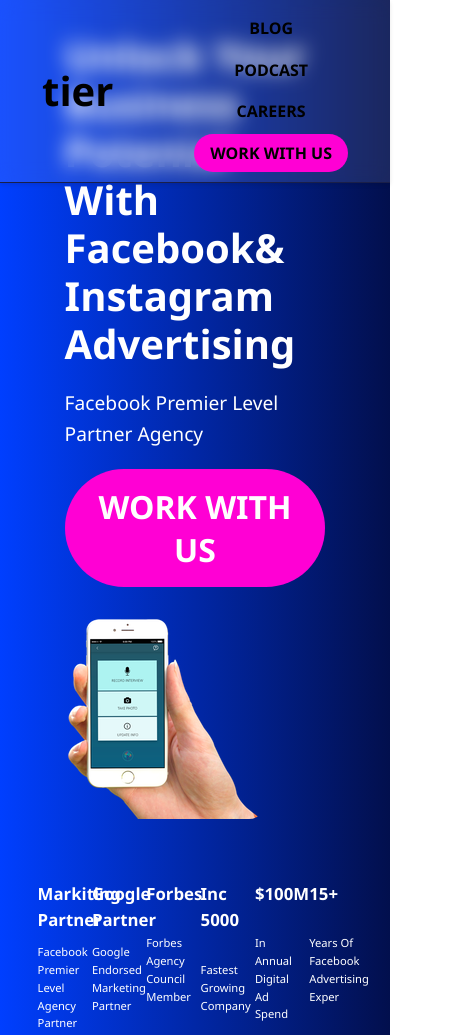
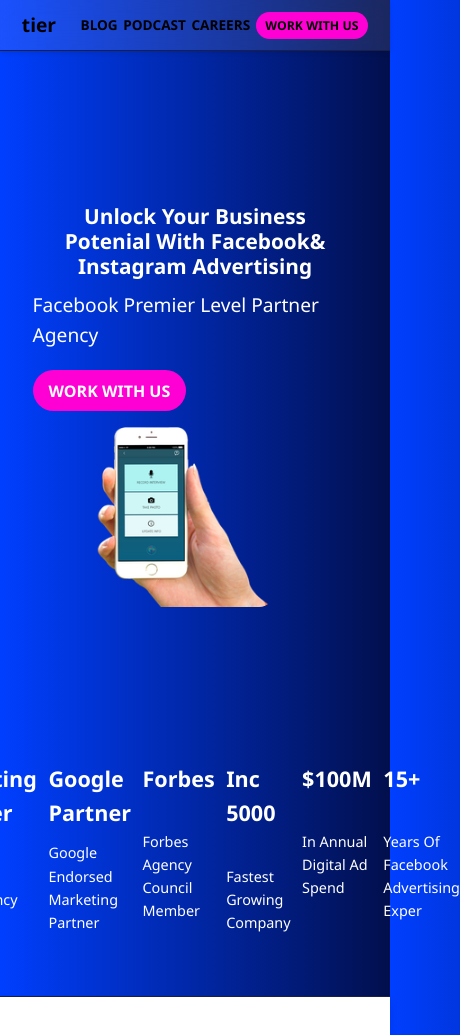
Before and after one commit to Medokhder/landing-page, a plain HTML site: page index.html in a window 390 px wide. Shown: the top 1035 px of the page, 460 px wide, since content can reach past the window. Drawn offline with Linux system fonts and the light colour scheme.

Commit message:
edit with style phone

```diff
--- a/style.css
+++ b/style.css
@@ -4,13 +4,19 @@
   padding: 0;
   font-family: "Segoe UI", Tahoma, Geneva, Verdana, sans-serif;
 }
+
 body {
   line-height: 1.6;
   background: linear-gradient(to right, #003fff, #020f4d);
+  padding-top: 5em; /* space for the fixed header; small enough for desktop, adjustable */
 }
+
 header {
   z-index: 1000;
   position: fixed;
+  top: 0;
+  left: 0;
+  right: 0;
   background-color: #f8f9fa;
   padding: 1em 0;
   text-align: center;
@@ -25,6 +31,7 @@
   width: 100%;
   backdrop-filter: blur(10px);
 }
+
 header h1 {
   margin: 0;
   color: #f5f4f4;
@@ -32,6 +39,7 @@
   font-weight: bold;
   cursor: pointer;
 }
+
 header nav ul {
   list-style: none;
   display: flex;
@@ -40,31 +48,38 @@
   margin: 0;
   padding: 0;
 }
+
 header nav ul li {
   margin: 0;
   transition: transform 0.3s;
 }
+
 header nav ul li:hover {
   transform: translateY(-5px);
 }
+
 header nav ul li:hover a {
   color: aqua;
 }
+
 #title a {
   text-decoration: none;
   color: black;
 }
+
 header nav ul li a {
   text-decoration: none;
   color: black;
   font-weight: bold;
   transition: color 0.3s;
 }
+
 #bt {
   background-color: #ff00d4;
   padding: 0.5em 1em;
   border-radius: 2em;
 }
+
 main {
   display: flex;
   justify-content: center;
@@ -73,6 +88,7 @@
   padding: 2em;
   min-height: 80vh;
 }
+
 main #one {
   display: flex;
   justify-content: space-between;
@@ -81,25 +97,30 @@
   gap: 2em;
   flex-wrap: wrap;
 }
+
 main #one div h2 {
   font-size: 2.5em;
   margin-bottom: 0.5em;
   line-height: 1.2;
   font-weight: bold;
 }
+
 main #one div p {
   font-size: 1.2em;
   margin-bottom: 1em;
 }
+
 main #one div img {
   max-width: 100%;
   height: auto;
   border-radius: 1em;
   transition: transform 0.3s;
 }
+
 main #one div img:hover {
   transform: scale(1.05);
 }
+
 button {
   background-color: #ff00d4;
   padding: 0.5em 1em;
@@ -111,6 +132,7 @@
   font-size: 2em;
   transition: background-color 0.5s, transform 0.5s;
 }
+
 button:hover {
   background-color: #e600c2;
   transform: translateY(-5px);
@@ -120,10 +142,12 @@
 button:active {
   transform: translateY(0);
 }
+
 button:focus {
   outline: none;
   box-shadow: 0 0 0 3px rgba(255, 0, 212, 0.5);
 }
+
 #two {
   padding: 2em;
   display: flex;
@@ -133,24 +157,29 @@
   gap: 1em;
   color: white;
 }
+
 #two div {
   padding: auto;
   width: 12.5%;
   transition: transform 0.3s;
 }
+
 #two div:hover {
   transform: scale(1.08);
 }
+
 #two div h1 {
   font-size: 1.5em;
   margin-bottom: 0.5em;
   font-weight: bold;
 }
+
 #two div p {
   display: flex;
   align-items: end;
   padding-bottom: 0;
 }
+
 #three {
   margin-top: 3em;
   border-bottom: 1px solid #1a1f49;
@@ -169,21 +198,25 @@
   box-shadow: 0 4px 8px rgba(0, 0, 0, 0.1);
   height: auto;
 }
+
 #three h1 {
   font-size: 2.5em;
   margin-bottom: 0.5em;
   font-weight: bold;
 }
+
 #three h3 {
   font-size: 1.5em;
   margin-bottom: 0.5em;
   font-weight: bold;
 }
+
 #three p {
   font-size: 1em;
   margin-bottom: 1em;
   max-width: 1000px;
 }
+
 #four {
   background-color: #ffffffee;
   color: #020f4d;
@@ -222,41 +255,50 @@
   max-width: 300px;
   height: auto;
 }
+
 .card:hover {
   transform: translateY(-5px);
   box-shadow: 0 4px 8px rgba(0, 0, 0, 0.2);
 }
+
 .card h1 {
   color: aqua;
   font-size: 4em;
   margin-bottom: 0.5em;
   font-weight: bold;
 }
+
 .card p {
   font-size: 1em;
   line-height: 1.4;
   max-width: 100%;
 }
+
 #five {
   padding: 2em;
   text-align: center;
 }
+
 #five h1 {
   color: white;
   text-align: center;
   padding: 2em;
 }
+
 #five .card {
   height: 20em;
   background-color: white;
 }
+
 #five .card h3 {
   color: aqua;
 }
+
 #five .card h2,
 #five .card p {
   color: #020f4d;
 }
+
 .dotted-line {
   border: none;
   border-top: 2px dotted #bbb;
@@ -264,11 +306,13 @@
   width: 100%;
   margin-right: auto;
 }
+
 #siex {
   background-color: white;
   color: #020f4d;
   padding: 2em 10em;
 }
+
 #siex h1 {
   font-size: 2.5em;
   margin-bottom: 0.5em;
@@ -276,6 +320,7 @@
   margin-bottom: 2em;
   text-align: center;
 }
+
 #siex p {
   font-size: 1em;
   margin-bottom: 1em;
@@ -284,27 +329,32 @@
   margin-left: auto;
   margin-right: auto;
 }
+
 #sevin {
   color: white;
   padding: 2em 10em;
   text-align: center;
   margin-bottom: 2em;
 }
+
 #sevin h1 {
   font-size: 2.5em;
   margin-bottom: 0.5em;
   font-weight: bold;
 }
+
 #sevin h3 {
   font-size: 1.5em;
   margin-bottom: 0.5em;
   font-weight: bold;
   margin-bottom: 2em;
 }
+
 #sevin button {
   font-size: 1.5em;
   padding: 0.5em 2em;
 }
+
 #foot {
   background-color: white;
   color: #020f4d;
@@ -312,6 +362,7 @@
   padding: 2em 10em;
   margin-top: 2em;
 }
+
 #foot #foot1 {
   display: flex;
   justify-content: space-between;
@@ -319,6 +370,7 @@
   margin-bottom: 5em;
   flex-wrap: wrap;
 }
+
 #foot #foot2 {
   display: flex;
   justify-content: space-between;
@@ -330,29 +382,34 @@
   text-align: center;
   padding: 0 1em;
 }
+
 #foot #foot2 .a {
   text-align: left;
 }
+
 .a h2 {
   margin-bottom: 0.5em;
   font-weight: bold;
 }
+
 .a h3 {
   margin-bottom: 0.5em;
   font-weight: bold;
   color: #003fff;
 }
+
 #foot1 h1 {
   font-size: 3em;
-  color: #003fff;
-
+  /* color: #003fff; */
   font-weight: bold;
 }
+
 #icon {
   display: flex;
   gap: 1em;
   color: #003fff;
 }
+
 #foot p {
   font-size: 1em;
   margin-bottom: 0.5em;
@@ -364,12 +421,116 @@
   margin-left: auto;
   margin-right: auto;
 }
+
+/* Ensure content doesn't get hidden behind the fixed header */
+body {
+  padding-top: 5em; /* space for the fixed header; small enough for desktop, adjustable */
+}
+
 @media (max-width: 768px) {
+  /* header adjustments */
+  header {
+    padding: 0.6em 0.6em;
+  }
+  header h1 {
+    font-size: 1.6em;
+  }
   header nav ul {
+    flex-direction: row; /* keep links in a single row but allow wrap */
+    gap: 0.6em;
+    font-size: 0.95em;
+    flex-wrap: wrap;
+    justify-content: center;
+    align-items: center;
+  }
+  #bt {
+    padding: 0.4em 0.8em;
+    font-size: 0.9em;
+  }
+
+  /* main layout: stack hero content */
+  main {
+    padding: 1.5em;
+  }
+  main #one {
+    flex-direction: column;
+    width: 95%;
+    gap: 1em;
+    align-items: center;
+  }
+  main #one div h2 {
+    font-size: 1.6em;
+    text-align: center;
+  }
+
+  main #one div img {
+    max-width: 90%;
+    margin: 0 auto;
+  }
+
+  /* smaller buttons on phones */
+  button {
+    font-size: 1em;
+    padding: 0.6em 1em;
+  }
+
+  /* make the small stat blocks readable */
+  #two {
+    padding: 1em;
+    font-size: 0.9em;
+    gap: 0.8em;
+  }
+  #two div {
+    width: 48%;
+  }
+
+  /* cards should be full-width on small screens */
+  .card {
+    width: 100%;
+    max-width: 700px;
+    min-width: auto;
+  }
+
+  #cards {
     flex-direction: column;
     gap: 1em;
   }
-  #cards {
-    flex-direction: column;
+
+  /* reduce large horizontal paddings used on wide screens */
+  #siex,
+  #sevin,
+  #foot {
+    padding: 2em 1.5em;
+  }
+
+  /* center long paragraphs and avoid fixed heights */
+  #three {
+    padding: 1.5em;
+    height: auto;
+  }
+
+  img {
+    max-width: 100%;
+    height: auto;
   }
 }
+
+/* Very small phones: further reduce text and spacing */
+@media (max-width: 420px) {
+  header h1 {
+    font-size: 1.2em;
+  }
+  header nav ul {
+    gap: 0.4em;
+    font-size: 0.85em;
+  }
+  #two div {
+    width: 100%;
+  }
+  main #one div h2 {
+    font-size: 1.3em;
+  }
+  body {
+    padding-top: 4.5em;
+  }
+}
```
